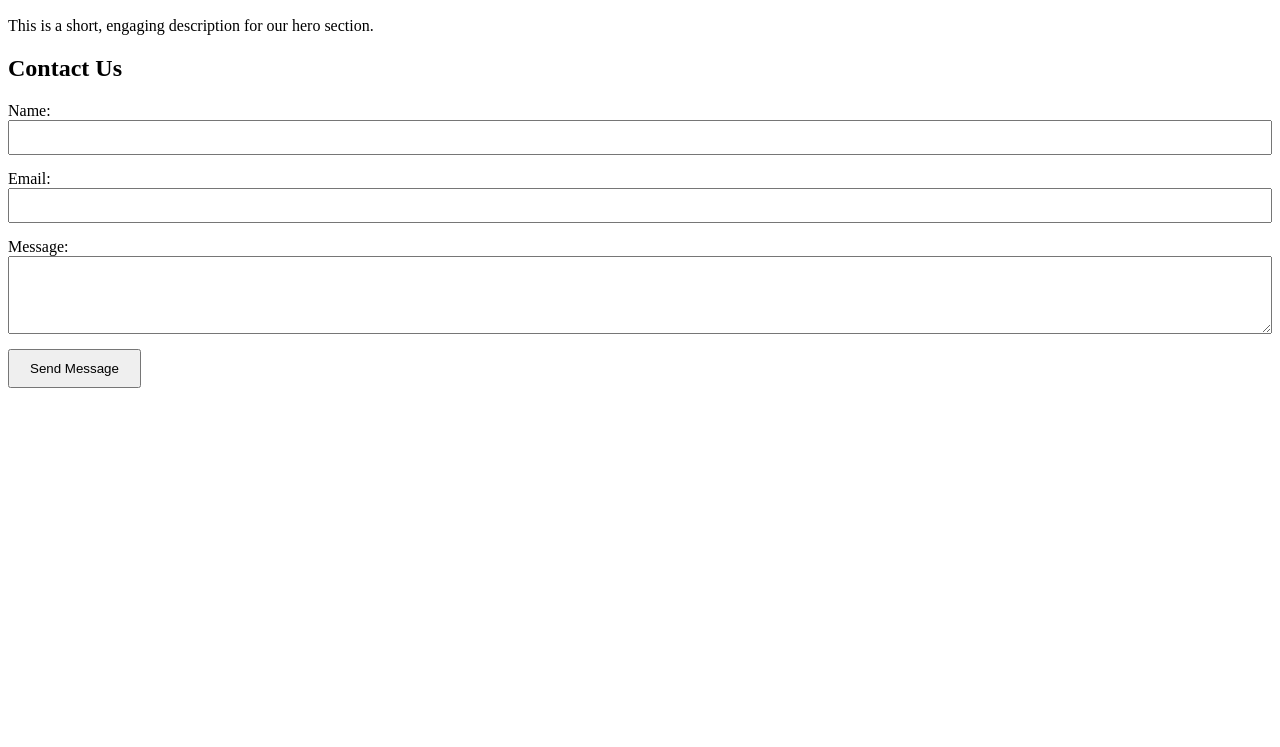
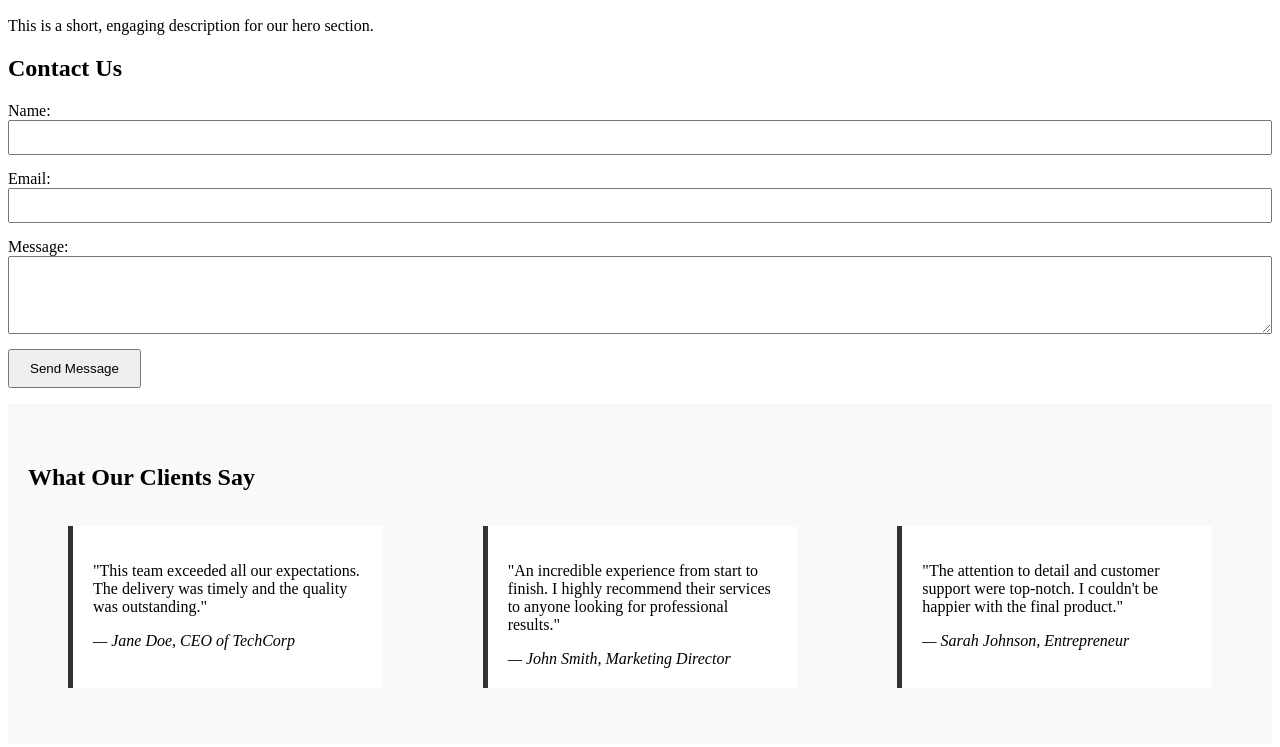
Before and after one commit to Sdlawson/website-project4, a plain HTML site: page index.html in a window 1280 px wide. Shown: the part 180-927 px from the top of the page. Before the commit the page ends 800 px from the top, so only its background shows below. Drawn offline with Linux system fonts and the light colour scheme.

Commit message:
Added testimonial branch

```diff
--- a/index.html
+++ b/index.html
@@ -34,3 +34,25 @@
         <button type="submit" style="padding: 10px 20px;">Send Message</button>
     </form>
 </section>
+<section id="testimonials" style="padding: 40px 20px; background-color: #f9f9f9;">
+    <h2>What Our Clients Say</h2>
+
+    <div class="testimonial-container" style="display: flex; gap: 20px; flex-wrap: wrap;">
+
+        <blockquote style="background: white; padding: 20px; border-left: 5px solid #333; flex: 1; min-width: 250px;">
+            <p>"This team exceeded all our expectations. The delivery was timely and the quality was outstanding."</p>
+            <cite>— Jane Doe, CEO of TechCorp</cite>
+        </blockquote>
+
+        <blockquote style="background: white; padding: 20px; border-left: 5px solid #333; flex: 1; min-width: 250px;">
+            <p>"An incredible experience from start to finish. I highly recommend their services to anyone looking for professional results."</p>
+            <cite>— John Smith, Marketing Director</cite>
+        </blockquote>
+
+        <blockquote style="background: white; padding: 20px; border-left: 5px solid #333; flex: 1; min-width: 250px;">
+            <p>"The attention to detail and customer support were top-notch. I couldn't be happier with the final product."</p>
+            <cite>— Sarah Johnson, Entrepreneur</cite>
+        </blockquote>
+
+    </div>
+</section>
```
